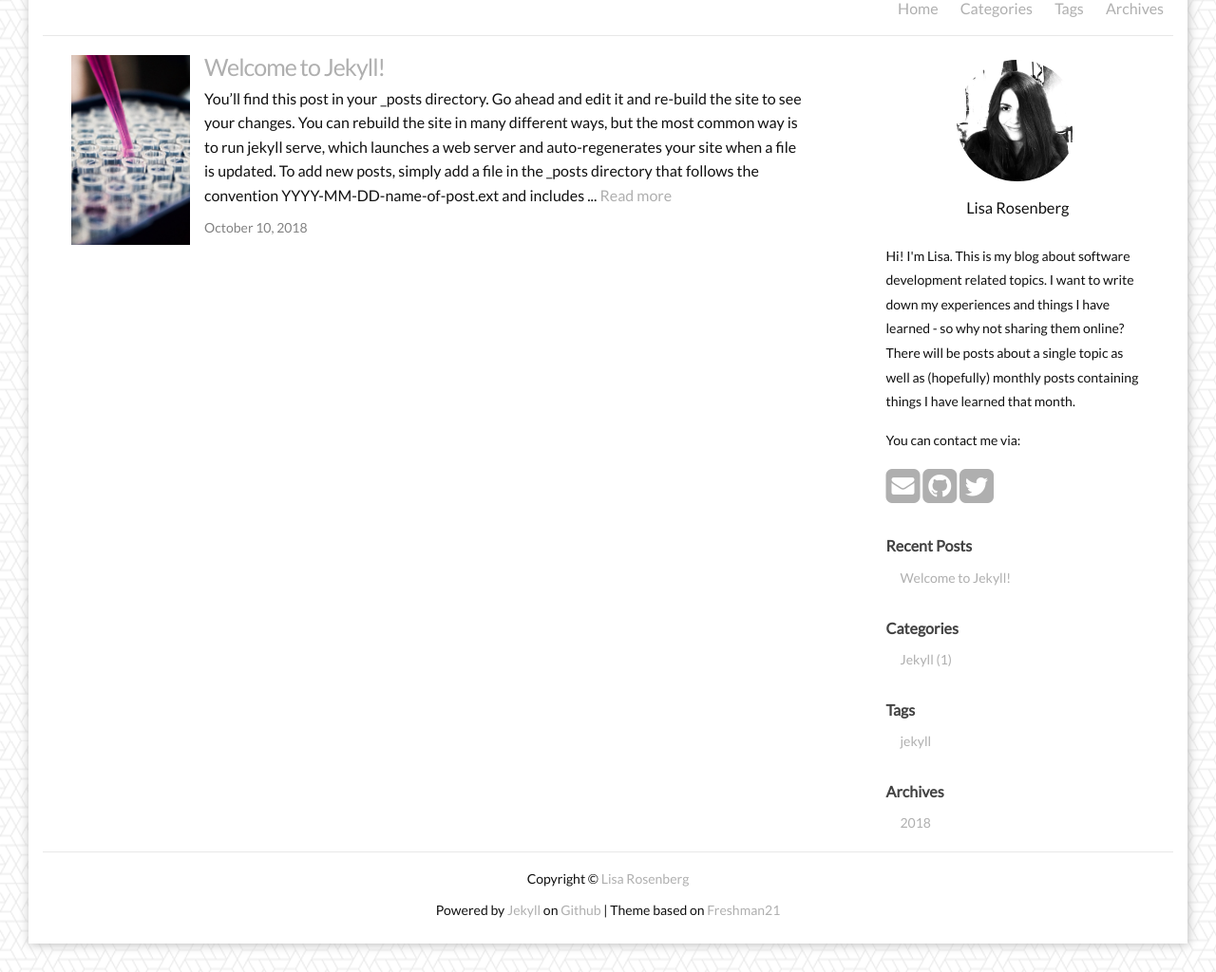
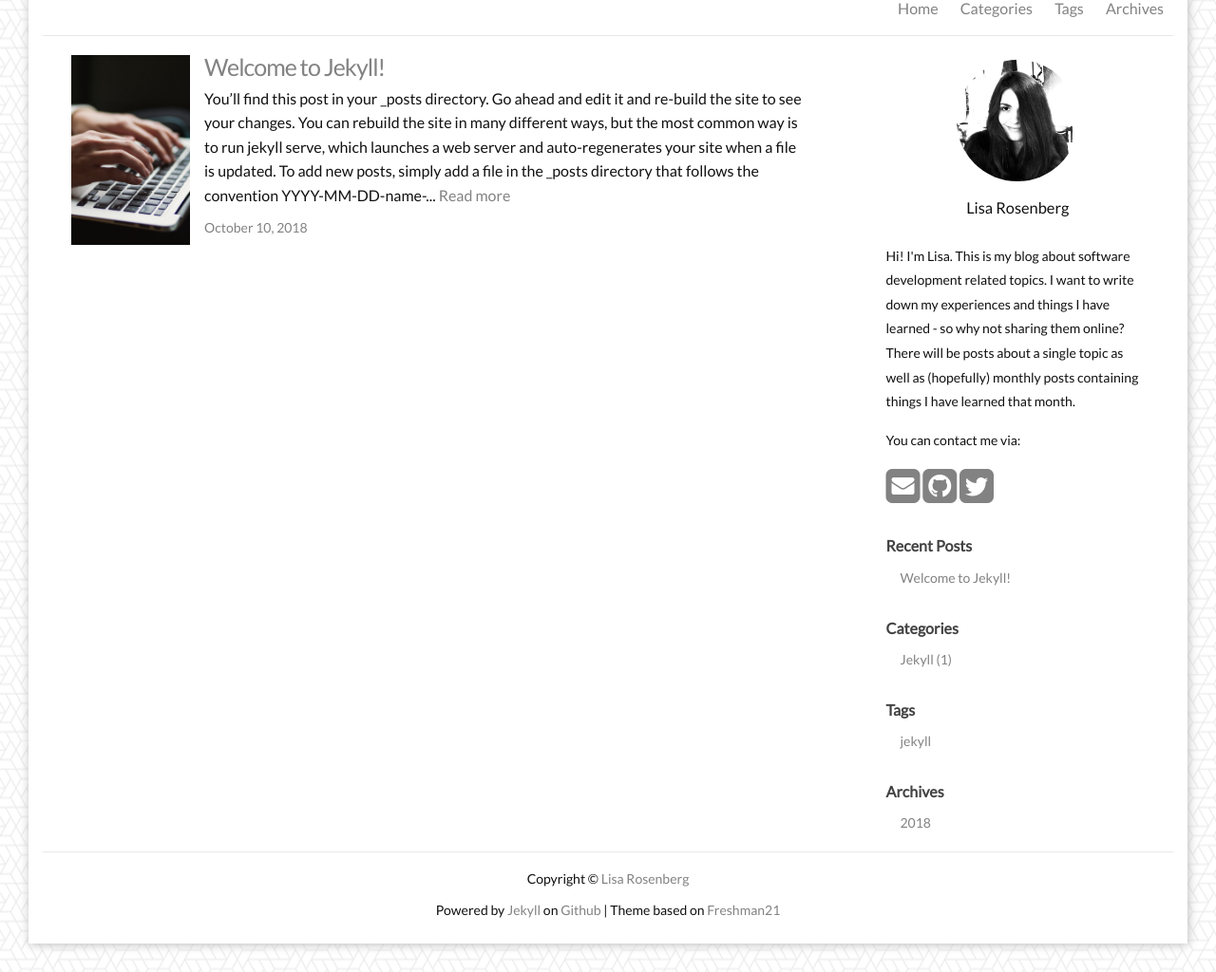
Before and after one commit to lisa-rosenberg/lisa-rosenberg.github.io, a Jekyll site: the page built from index.html, in a window 1280 px wide. Shown: the part 419-1443 px from the top of the page at 95% size. Built offline with Jekyll 4.4.1, drawn with Linux system fonts in a browser that asks for light colours; the list of posts is cut into pages by our own code.

Commit message:
Update link color

```diff
--- a/_posts/2018-10-10-welcome-to-jekyll.markdown
+++ b/_posts/2018-10-10-welcome-to-jekyll.markdown
@@ -2,7 +2,7 @@
 layout: post
 title: "Welcome to Jekyll!"
 date: 2018-10-10 20:14:20 +0200
-image: "/assets/images/posts/jekyll-test-tubes.jpg"
+image: "/assets/images/posts/blogging.jpg"
 categories: Jekyll
 tags: jekyll
 ---
--- a/assets/css/main.scss
+++ b/assets/css/main.scss
@@ -23,7 +23,7 @@ $text-markdown-toc-background-color:  #d0dfda;
 $link-title-color:          #ffffff;
 $link-hover-color:          #FE9850;
 $link-post-color:           #8c8c8c;
-$link-page-color:           #afafaf;
+$link-page-color:           #828282;
 $link-page-color-dark:      darken($link-page-color, 25%);
 
 // Page
--- a/index.html
+++ b/index.html
@@ -17,7 +17,7 @@ layout: default
                     <a itemprop="url" class="post-link" href="{{ post.url | prepend: site.baseurl }}">{{ post.title
                         }}</a>
                 </h1>
-                <p>{{ post.content | strip_html | truncate: 425 }}
+                <p>{{ post.content | strip_html | truncate: 400 }}
                     <a href="{{ post.url | prepend: site.baseurl }}" title="Permalink to: {{ post.title }}"
                        class="read-more">Read more</a>
                 </p>
```
Also changed, not shown: assets/images/posts/blogging.jpg (added), assets/images/posts/jekyll-test-tubes.jpg (deleted).
